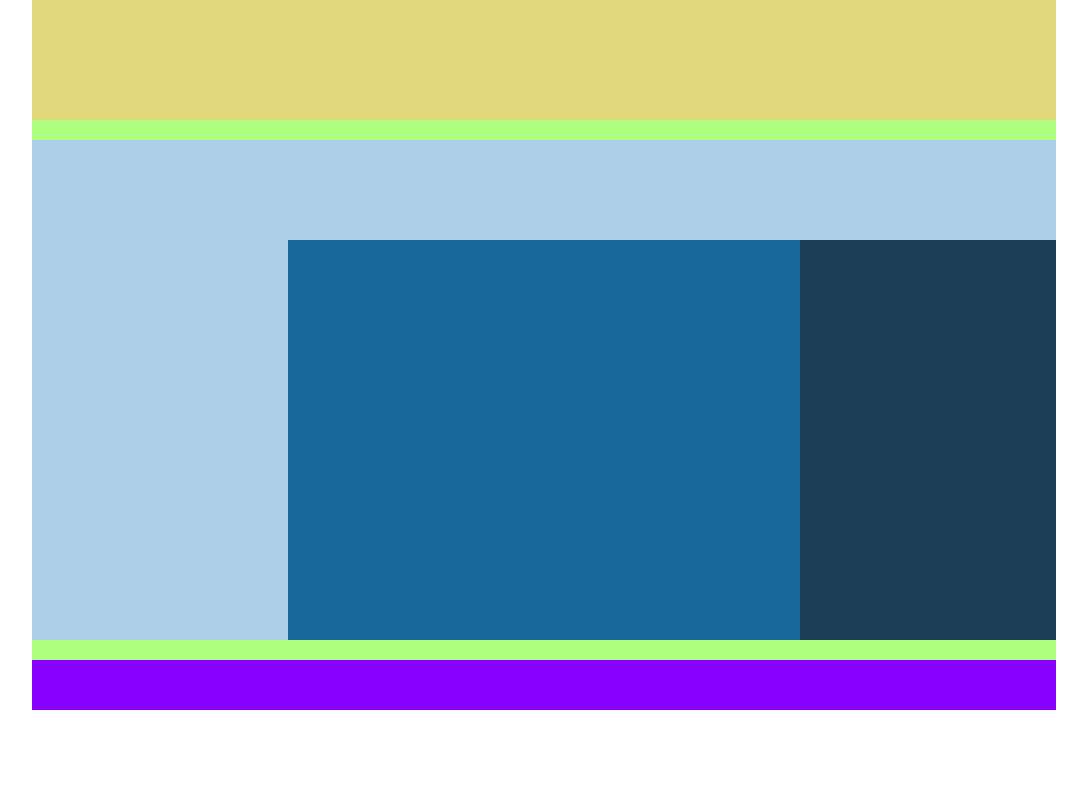
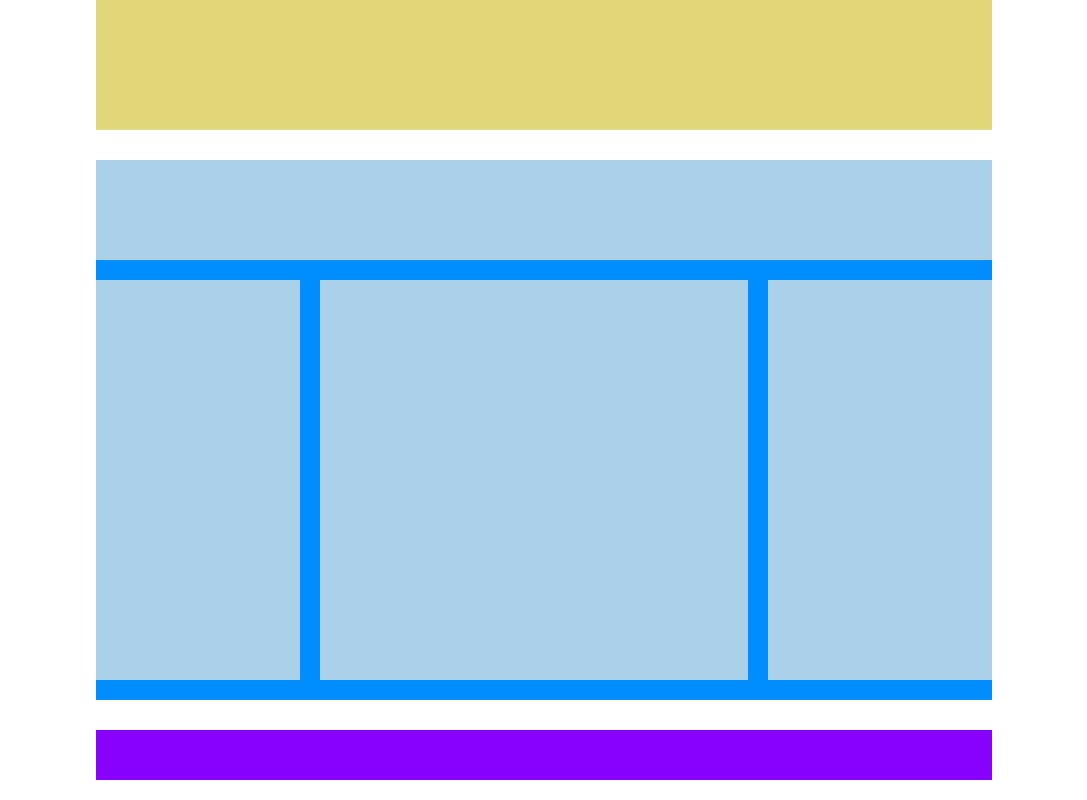
Before and after one commit to Bruno-Guerrisi/htmlcss-struttura-wp, a plain HTML site: page index.html in a window 1280 px wide. Shown: the part 370-1170 px from the top of the page, without its empty margins (96-1183 px from the left). Before the commit the page ends 1100 px from the top, so only its background shows below. Drawn offline with Linux system fonts and the light colour scheme.

Commit message:
final project

```diff
--- a/css/style.css
+++ b/css/style.css
@@ -6,17 +6,12 @@
 }
 
 .main-container{
-    width: 80%;
-    background-color: rgba(94, 255, 0, 0.5);
+    width: 70%;
     margin: 20px auto;
 }
 
-.box-test{
-    width: 100%;
-    height: 50px;
-}
 .mg-1{
-    margin-bottom: 20px;
+    margin-bottom: 30px;
 }
 
 /* HEADER SECTION */
@@ -45,30 +40,29 @@
 .info-image-section > *{
     float: left;
 }
-
 .container-body::after{
     content: '';
     display: table;
     clear: both;
 }
 
+.padd-1{
+    padding: 20px 20px 20px 0;
+}
 .sidebar-1{
     width: 25%;
-    height: 400px;/* to be deleted */
-    background-color: #abcfe7;
-    padding: 20px  20px 0 0;
 }
 .main-content{
     width: 50%;
-    height: 400px;/* to be deleted */
-    background-color: #19679b;
-    padding: 20px  20px 0 20px;
 }
 .sidebar-2{
     width: 25%;
+    padding-right: 0;
+}
+
+.contenuto-info{
     height: 400px;/* to be deleted */
-    background-color: #1b3f57;
-    padding: 20px 0 0 20px;
+    background-color: #abcfe7;
 }
 
 /* FOOTER */
--- a/index.html
+++ b/index.html
@@ -33,16 +33,16 @@
 
                 <div class="info-image-section">
 
-                    <aside class="sidebar-1">
-
+                    <aside class="sidebar-1 padd-1">
+                        <div class="contenuto-info"></div>
                     </aside>
 
-                    <div class="main-content">
-
+                    <div class="main-content padd-1">
+                        <div class="contenuto-info"></div>
                     </div>
 
-                    <aside class="sidebar-2">
-
+                    <aside class="sidebar-2 padd-1">
+                        <div class="contenuto-info"></div>
                     </aside>
                     <!-- after -->
                 </div>
```
